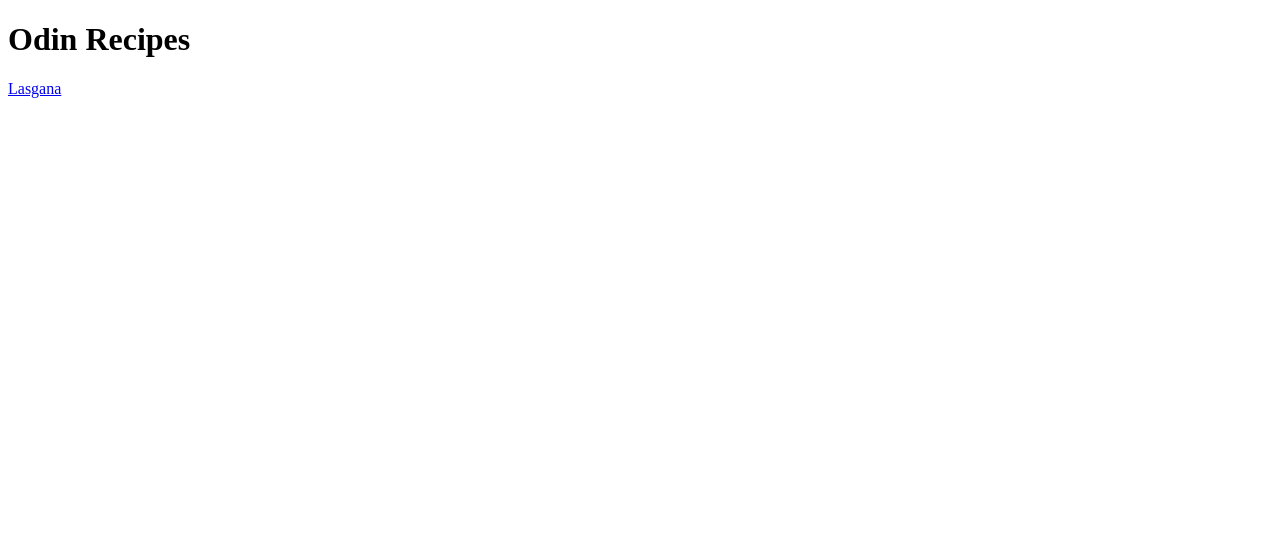
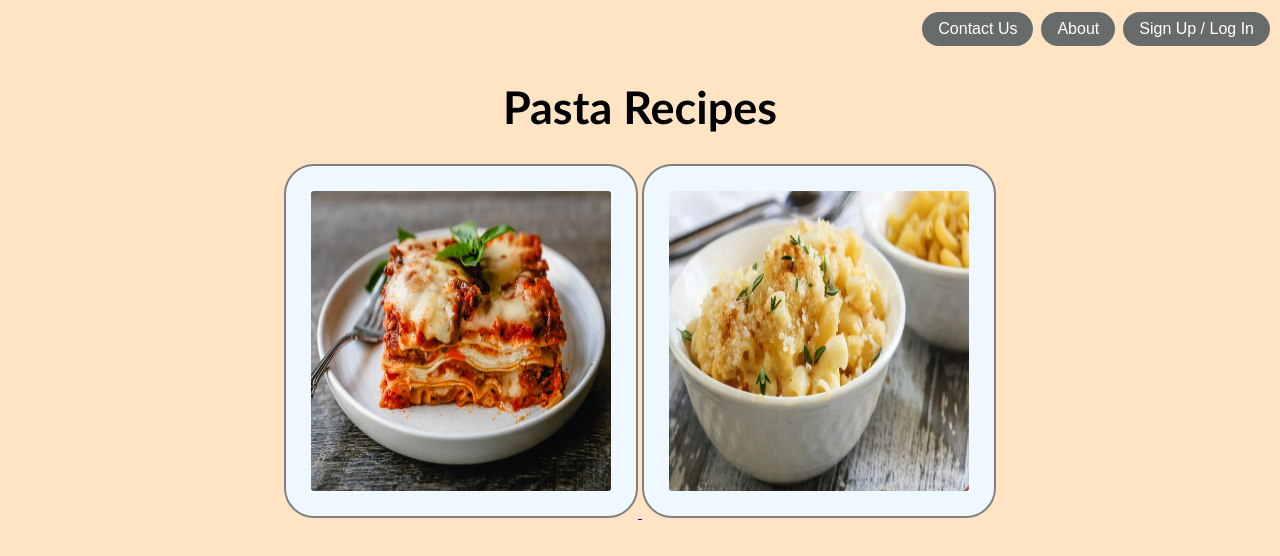
Before and after one commit to CP-493/odin-recipes, a plain HTML site: page index.html in a window 1280 px wide. Drawn offline with Linux system fonts and the light colour scheme; files whose address does not match are found by name.

Commit message:
add .CSS styling and rename files

```diff
--- a/index.html
+++ b/index.html
@@ -2,10 +2,15 @@
 <html lang="en">
     <head>
         <meta charset="UTF-8">
-    <title>Odin Recipes</title>
+        <link rel ="stylesheet" href="styles.css"/>
+    <title>Pasta Recipes</title>
 </head>
+<header>
+    <button class="button">Contact Us</button> <button class="button">About</button> <button class="button">Sign Up / Log In</button>
+</header>
 <body>
-    <h1>Odin Recipes</h1>
-    <a href="recipes/lasagna.html">Lasgana</a>
-
+    <h1>Pasta Recipes</h1>
+        <a href="recipes/lasagna.html"><img src="/home/craig/repos/odin-recipes/images/lasagna.jpg"> </a>
+        <a href="recipes/macandcheese.html"><img src="/home/craig/repos/odin-recipes/images/macandcheese.jpg"></a> </li>
+    </ul>
 </body>
--- /dev/null
+++ b/styles.css
@@ -0,0 +1,38 @@
+img {
+    padding: 25px 25px 25px 25px;
+    border:solid 2px rgb(128, 128, 128);
+    border-radius: 30px;
+    height: 300px;
+    width: 300px;
+    background-color: aliceblue;
+}
+
+h1 {
+    font-family:'Gill Sans', 'Gill Sans MT', Calibri, 'Trebuchet MS', sans-serif;
+    font-size: 45px;
+}
+
+header{
+    text-align: right;
+    .button {
+        background-color: #676b6a;
+        border: none;
+        border-radius: 50px;
+        color: white;
+        padding: 8px 16px;
+        text-align: center;
+        text-decoration: none;
+        display: inline-block;
+        font-size: 16px;
+        margin: 4px 2px;
+        cursor: pointer;
+        -webkit-transition-duration: 0.4s; /* Safari */
+        transition-duration: 0.4s;
+      }
+      .button:hover {box-shadow: 0 12px 16px 0 rgba(0,0,0,0.24),0 17px 50px 0 rgba(0,0,0,0.19);
+}
+}
+body {
+    background-color: bisque;
+    text-align: center;
+}
```
Also changed, not shown: recipes/lasagna.html (+10 -1 lines), recipes/macandcheese.html (added, +40 -0 lines), images/macandcheese.jpg (added).
